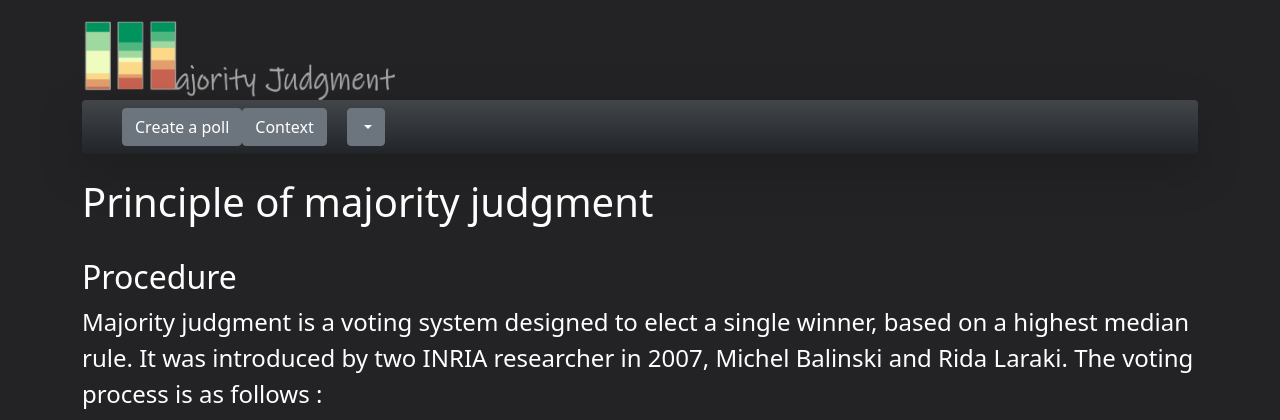
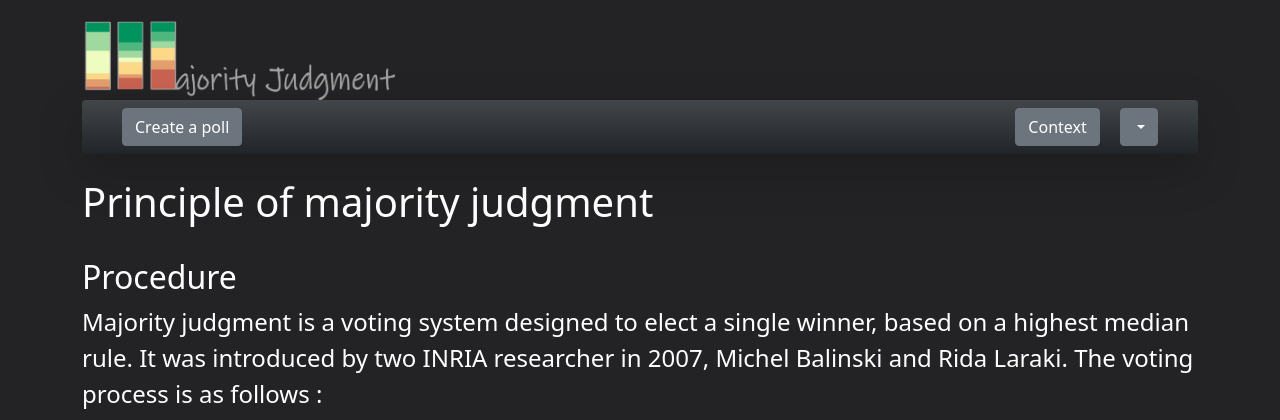
Before and after one commit to AdrienJarretier/mj-polls, a PHP site: page /views/context.php in a window 1280 px wide. Shown: the top 420 px of the page. Run offline with PHP 8.4, Linux system fonts and the light colour scheme; some libraries are stand-ins or nearby versions.

Commit message:
fixed navabr items positions when not collapsed

```diff
--- a/views/partials/header.php
+++ b/views/partials/header.php
@@ -87,7 +87,7 @@
 
 
 
-          <nav class="navbar navbar-expand-md navbar-dark bg-dark bg-gradient shadow-lg p-2 px-3 rounded">
+          <nav class="navbar navbar-expand-sm navbar-dark bg-dark bg-gradient shadow-lg p-2 px-3 rounded">
 
             <div class="container-fluid">
 
@@ -95,7 +95,7 @@
                 <span class="navbar-toggler-icon"></span>
               </button>
 
-              <div class="collapse navbar-collapse" id="navbarTogglerDemo01">
+              <div class="collapse navbar-collapse justify-content-between" id="navbarTogglerDemo01">
 
                 <a href="/createPoll"><button class="btn btn-md btn-secondary" type="button" id="Create-Poll">Create a
                     poll</button></a>
```
